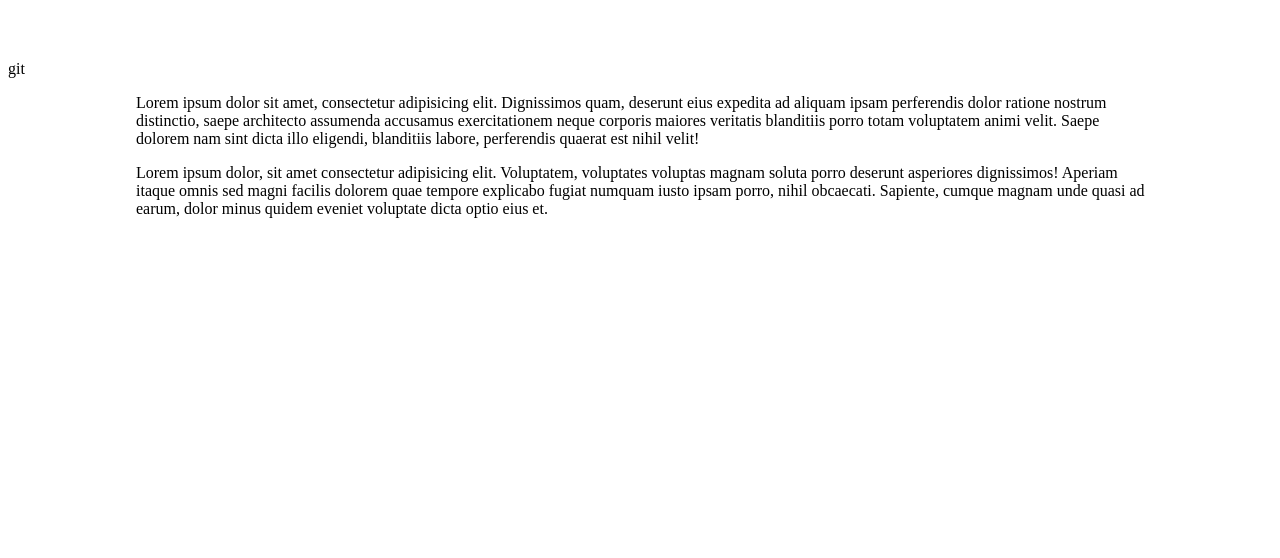
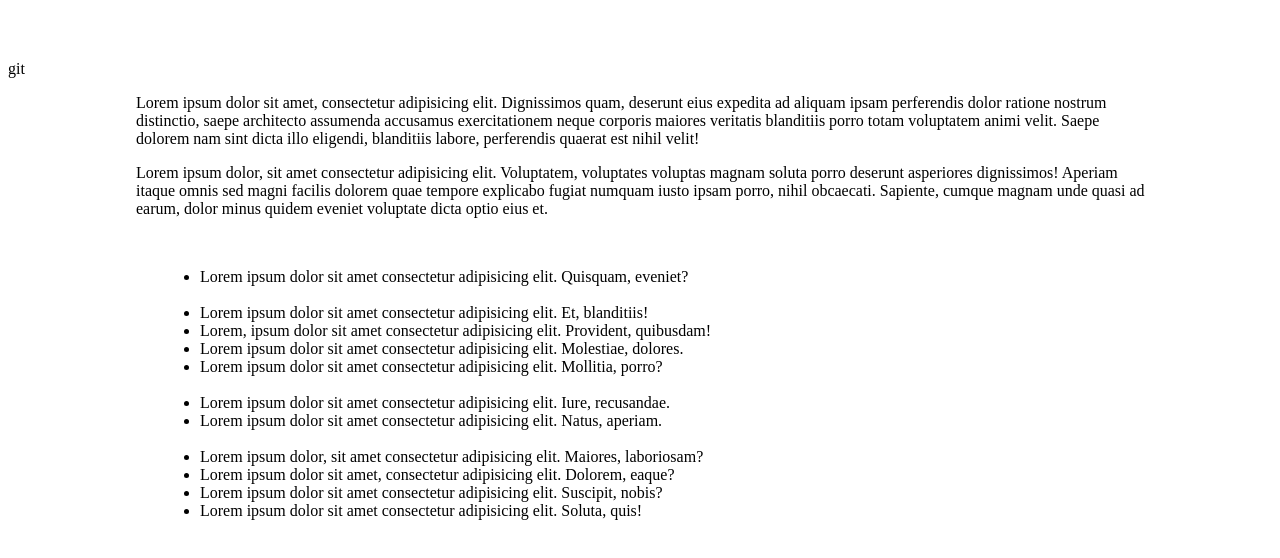
Before and after one commit to ravindersingh999/Template1_branch, a plain HTML site: page src/index.html in a window 1280 px wide. Drawn offline with Linux system fonts and the light colour scheme.

Commit message:
middle list

```diff
--- a/src/index.html
+++ b/src/index.html
@@ -13,6 +13,9 @@
         width: 80%;
         margin-left: 10vw;
       }
+      ul{
+            margin-left: 19vh;
+        }
     </style>
   </head>
   <body>git
@@ -34,5 +37,21 @@
       unde quasi ad earum, dolor minus quidem eveniet voluptate dicta optio eius
       et.
     </p>
+
+    <!-- new-feature2 -->
+    <br>
+    <ul>
+        <li>Lorem ipsum dolor sit amet consectetur adipisicing elit. Quisquam, eveniet?</li><br>
+        <li>Lorem ipsum dolor sit amet consectetur adipisicing elit. Et, blanditiis!</li>
+        <li>Lorem, ipsum dolor sit amet consectetur adipisicing elit. Provident, quibusdam!</li>
+        <li>Lorem ipsum dolor sit amet consectetur adipisicing elit. Molestiae, dolores.</li>
+        <li>Lorem ipsum dolor sit amet consectetur adipisicing elit. Mollitia, porro?</li><br>
+        <li>Lorem ipsum dolor sit amet consectetur adipisicing elit. Iure, recusandae.</li>
+        <li>Lorem ipsum dolor sit amet consectetur adipisicing elit. Natus, aperiam.</li><br>
+        <li>Lorem ipsum dolor, sit amet consectetur adipisicing elit. Maiores, laboriosam?</li>
+        <li>Lorem ipsum dolor sit amet, consectetur adipisicing elit. Dolorem, eaque?</li>
+        <li>Lorem ipsum dolor sit amet consectetur adipisicing elit. Suscipit, nobis?</li>
+        <li>Lorem ipsum dolor sit amet consectetur adipisicing elit. Soluta, quis!</li>
+    </ul>
   </body>
 </html>
```
